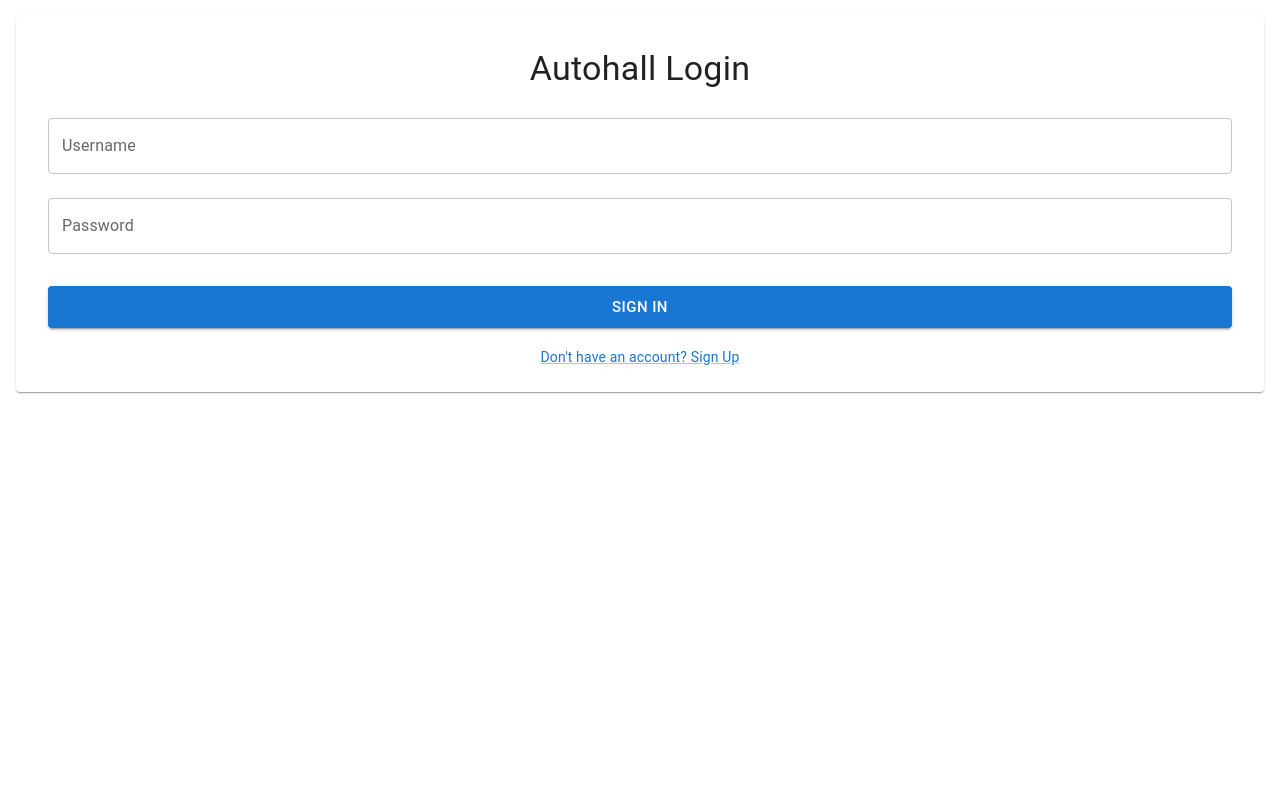
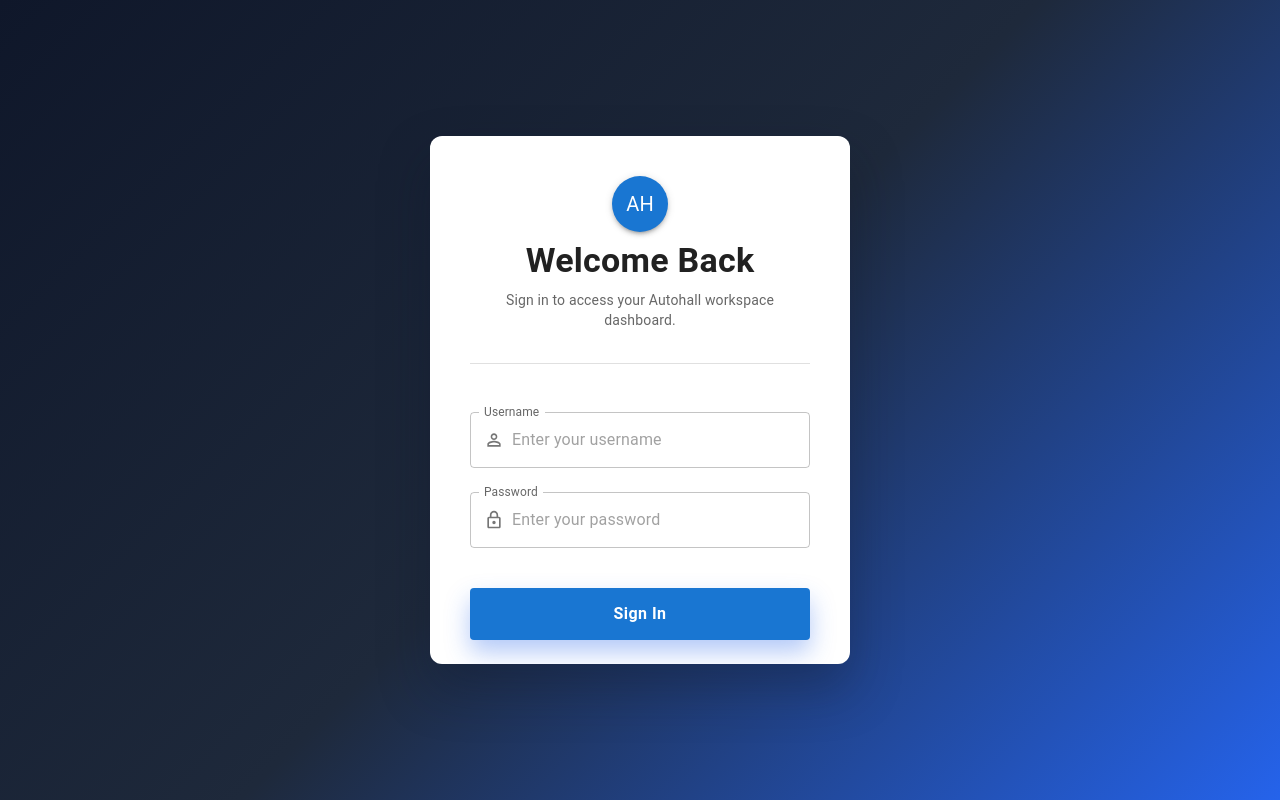
Before and after one commit to mouadrarhib/front-autohall, a React (Vite) app: page /login in a window 1280 px wide. Built offline with nearby package versions, Linux system fonts and the light colour scheme; no server answers.

Commit message:
Commit login design upgrade

```diff
--- a/src/components/auth/LoginForm.tsx
+++ b/src/components/auth/LoginForm.tsx
@@ -3,14 +3,20 @@ import React, { useState } from 'react';
 import { useNavigate } from 'react-router-dom';
 import { useForm, FormProvider } from 'react-hook-form';
 import {
+  Alert,
+  Avatar,
   Box,
   Button,
   Card,
   CardContent,
+  Divider,
+  InputAdornment,
   Typography,
-  Alert,
-  Link,
 } from '@mui/material';
+import {
+  LockOutlined,
+  PersonOutline,
+} from '@mui/icons-material';
 import { FormInput } from '../common/FormInput';
 import { useAuthStore } from '../../store/authStore';
 
@@ -58,15 +64,52 @@ export const LoginForm: React.FC = () => {
 
   return (
     <Box
-      className="min-h-screen flex items-center justify-center bg-gray-100"
-      sx={{ p: 2 }}
+      sx={{
+        minHeight: '100vh',
+        display: 'flex',
+        alignItems: 'center',
+        justifyContent: 'center',
+        background: 'linear-gradient(135deg, #0f172a 0%, #1e293b 50%, #2563eb 100%)',
+        p: 2,
+      }}
     >
-      <Card className="w-full max-w-md">
-        <CardContent sx={{ p: 4 }}>
-          <Typography variant="h4" component="h1" gutterBottom align="center">
-            Autohall Login
-          </Typography>
-
+      <Card
+        sx={{
+          width: '100%',
+          maxWidth: 420,
+          borderRadius: 3,
+          boxShadow: '0 24px 50px rgba(15, 23, 42, 0.35)',
+          backdropFilter: 'blur(12px)',
+        }}
+      >
+        <CardContent sx={{ p: 5 }}>
+          <Box
+            sx={{
+              display: 'flex',
+              flexDirection: 'column',
+              alignItems: 'center',
+              gap: 1,
+              mb: 4,
+            }}
+          >
+            <Avatar
+              sx={{
+                bgcolor: 'primary.main',
+                width: 56,
+                height: 56,
+                boxShadow: 3,
+              }}
+            >
+              AH
+            </Avatar>
+            <Typography variant="h4" component="h1" fontWeight={600}>
+              Welcome Back
+            </Typography>
+            <Typography variant="body2" color="text.secondary" align="center">
+              Sign in to access your Autohall workspace dashboard.
+            </Typography>
+          </Box>
+          <Divider sx={{ mb: 4 }} />
           {error && (
             <Alert severity="error" sx={{ mb: 2 }}>
               {error}
@@ -80,6 +123,14 @@ export const LoginForm: React.FC = () => {
                 label="Username"
                 rules={{ required: 'Username is required' }}
                 autoComplete="username"
+                placeholder="Enter your username"
+                InputProps={{
+                  startAdornment: (
+                    <InputAdornment position="start">
+                      <PersonOutline fontSize="small" />
+                    </InputAdornment>
+                  ),
+                }}
               />
 
               <FormInput
@@ -88,6 +139,14 @@ export const LoginForm: React.FC = () => {
                 type="password"
                 rules={{ required: 'Password is required' }}
                 autoComplete="current-password"
+                placeholder="Enter your password"
+                InputProps={{
+                  startAdornment: (
+                    <InputAdornment position="start">
+                      <LockOutlined fontSize="small" />
+                    </InputAdornment>
+                  ),
+                }}
               />
 
               <Button
@@ -96,21 +155,20 @@ export const LoginForm: React.FC = () => {
                 fullWidth
                 size="large"
                 disabled={isLoading}
-                sx={{ mt: 3, mb: 2 }}
+                sx={{
+                  mt: 4,
+                  py: 1.5,
+                  fontWeight: 600,
+                  textTransform: 'none',
+                  fontSize: '1rem',
+                  boxShadow: '0 12px 24px rgba(37, 99, 235, 0.35)',
+                  ':hover': {
+                    boxShadow: '0 16px 30px rgba(37, 99, 235, 0.45)',
+                  },
+                }}
               >
                 {isLoading ? 'Signing in...' : 'Sign In'}
               </Button>
-
-              <Box textAlign="center">
-                <Link
-                  component="button"
-                  variant="body2"
-                  onClick={() => navigate('/register')}
-                  type="button"
-                >
-                  Don't have an account? Sign Up
-                </Link>
-              </Box>
             </form>
           </FormProvider>
         </CardContent>
```
